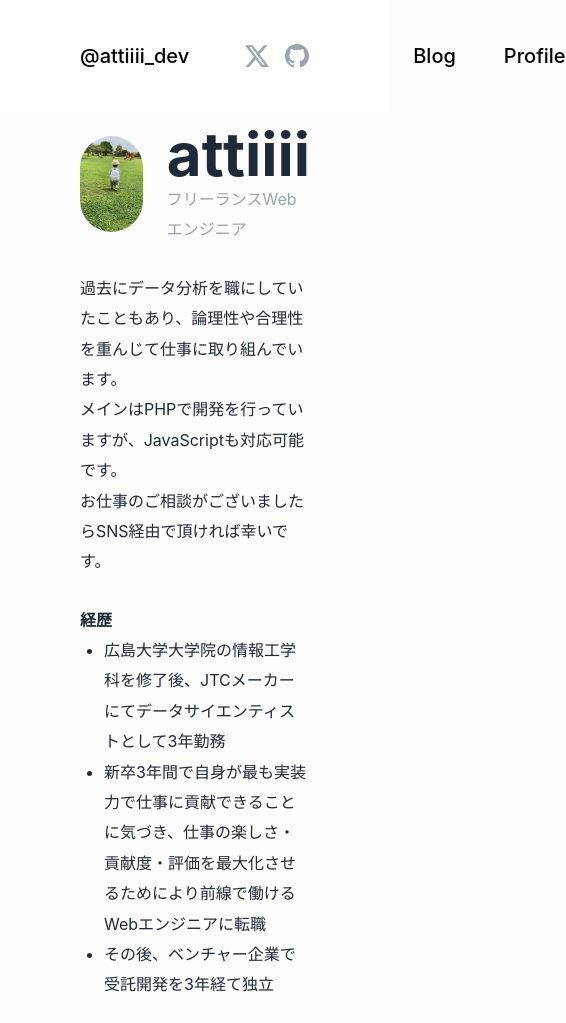
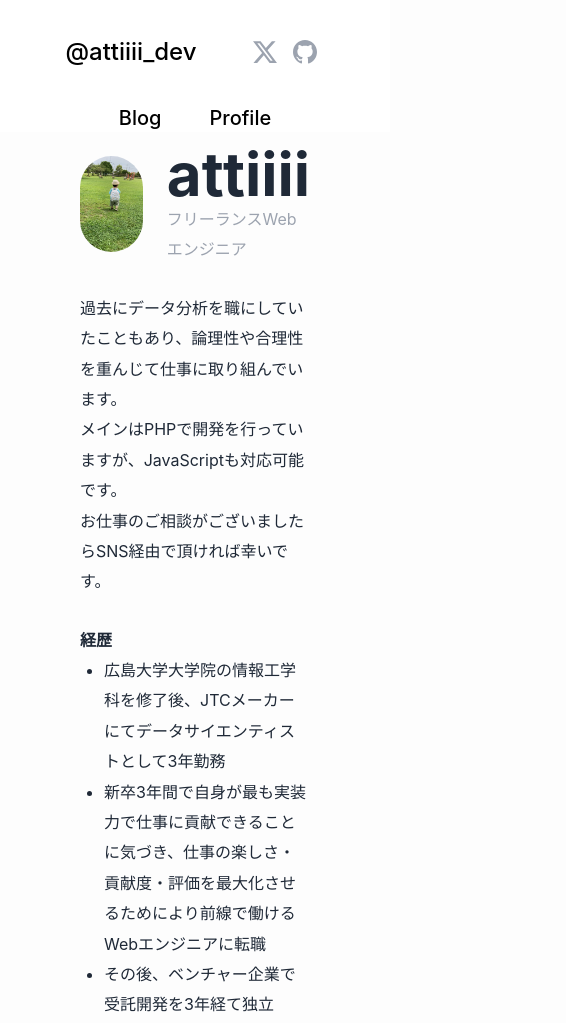
Before and after one commit to attiiii/-attiiii_dev, an Astro site: page /profile in a window 390 px wide. Shown: the top 1023 px of the page, 566 px wide, since content can reach past the window. Built offline with nearby package versions, Linux system fonts and the light colour scheme; Astro itself is replaced by a stand-in of ours.

Commit message:
ヘッダーデザインのレスポンシブ対応

```diff
--- a/src/components/Header.astro
+++ b/src/components/Header.astro
@@ -4,9 +4,11 @@ import BiTwitterX from "@/components/icons/BiTwitterX.astro";
 ---
 
 <header class="bg-white text-xl font-medium">
-  <div class="mx-auto flex max-w-[1440px] justify-between px-20 py-9">
-    <div class="flex items-center [&>*]:mr-12">
-      <a href="/"> @attiiii_dev </a>
+  <div
+    class="mx-auto flex max-w-[1440px] flex-col items-center md:flex-row md:justify-between md:px-20 md:py-9"
+  >
+    <div class="flex items-center py-8 md:py-0">
+      <a href="/" class="mr-12 text-2xl md:text-xl"> @attiiii_dev </a>
       <div class="flex items-center text-gray-400">
         <a href="https://twitter.com/attiiii_dev" target="_blank" class="p-2">
           <BiTwitterX />
@@ -16,8 +18,8 @@ import BiTwitterX from "@/components/icons/BiTwitterX.astro";
         </a>
       </div>
     </div>
-    <nav class="flex items-center [&>*]:ml-12">
-      <a href="/blogs">Blog</a>
+    <nav class="flex items-center">
+      <a href="/blogs" class="mr-12">Blog</a>
       <a href="/profile">Profile</a>
     </nav>
   </div>
```
